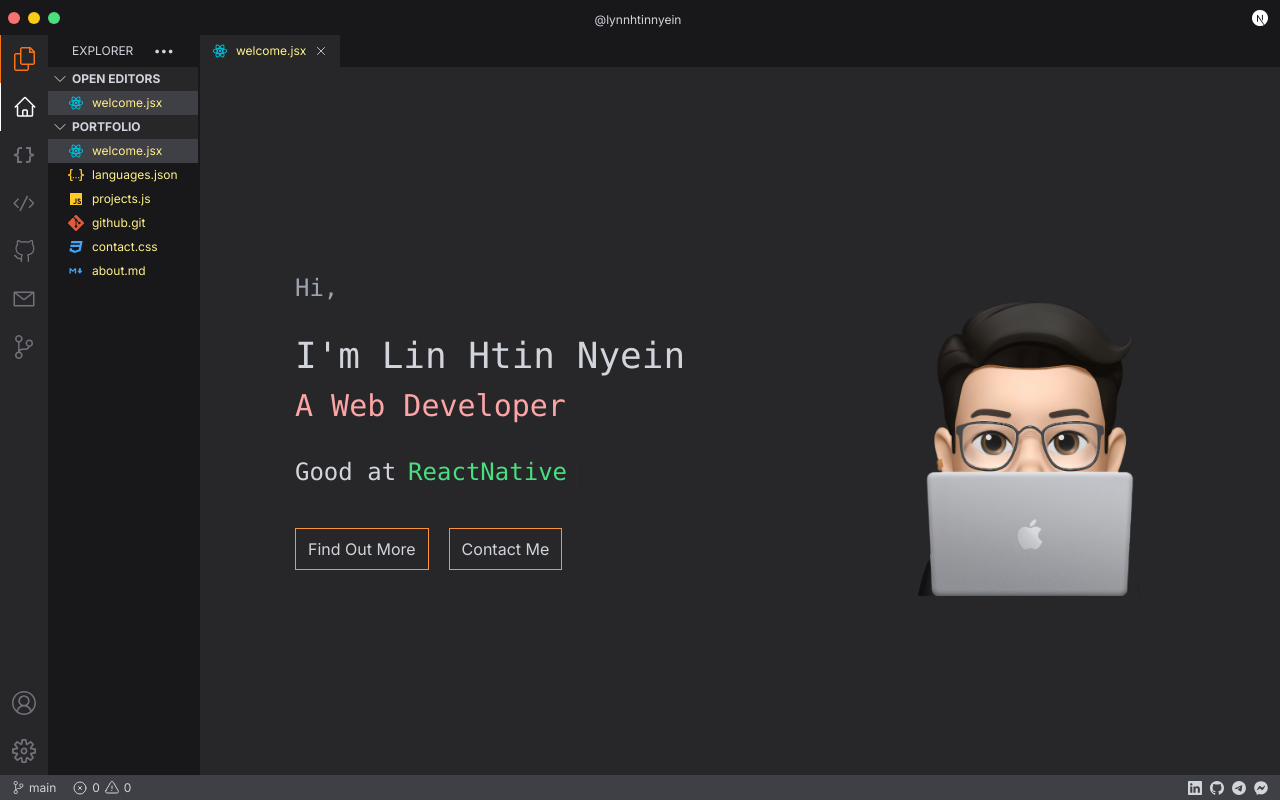
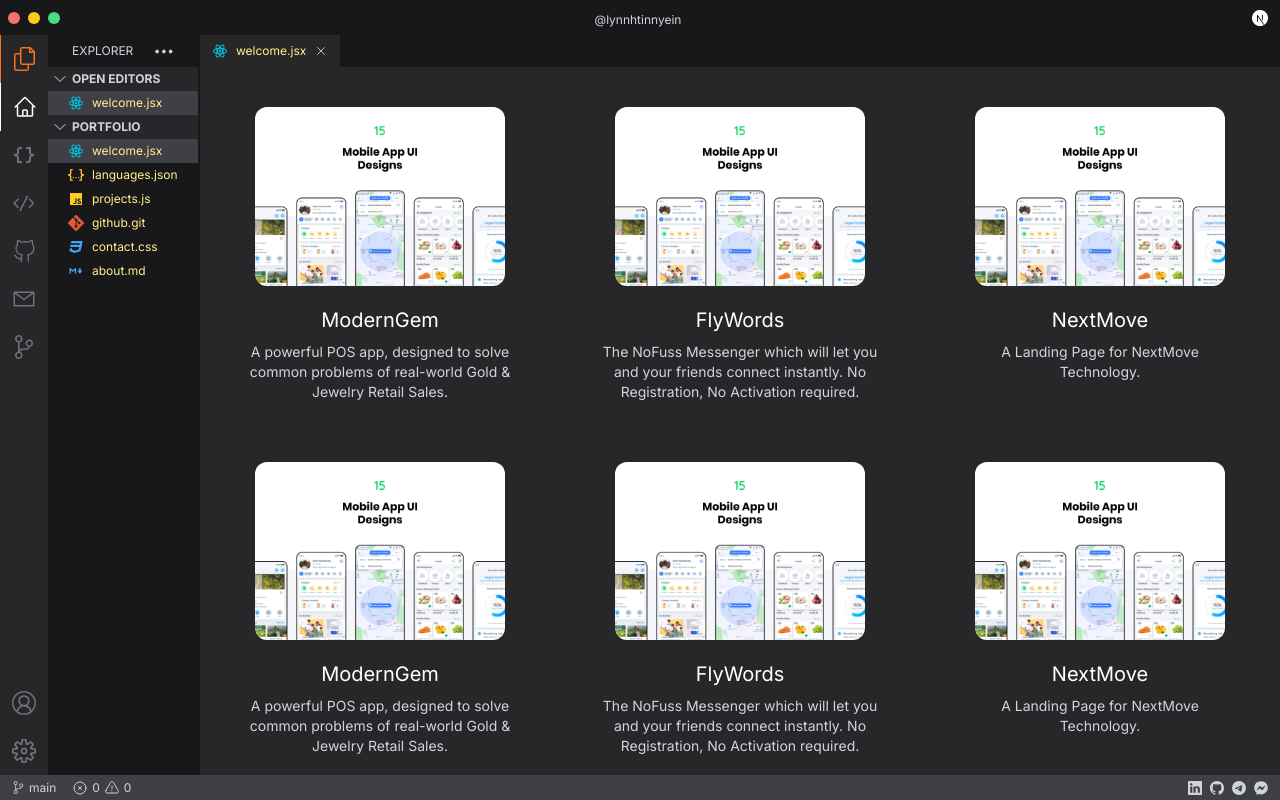
Before and after one commit to lynnhtinnyein/vscode-style-portfolio, a Next.js app: page / in a window 1280 px wide. Built offline with nearby package versions, Linux system fonts and the light colour scheme.

Commit message:
Add Projects page with fadeUp animation

```diff
--- a/components/Home.js
+++ b/components/Home.js
@@ -1,5 +1,5 @@
 'use client';
-import { useMemo, useState } from "react";
+import { useEffect, useMemo, useState } from "react";
 import Header from "./Header";
 import NavBar from "./NavBar";
 import SideBar from "./SideBar";
@@ -9,16 +9,14 @@ import { pages } from "@/data/pages";
 import { useGlobalContext } from "@/context/GlobalContext";
 import Footer from "./Footer";
 import NoOpenPage from "./pages/NoOpenPage";
+import Projects from "./pages/Projects";
 
-const Initial = () => {
+const Home = () => {
 
     const { activePage } = useGlobalContext();
-
     const sideBarWidth = 48;
-
     const { deviceWidth } = useDeviceDetect();
     const [navBarWidth, setNavBarWidth] = useState(180);
-
     const [showNavBar, setShowNavBar] = useState(true);
 
     //computed
@@ -50,11 +48,12 @@ const Initial = () => {
                 >
 
                     <TabBar/>
-                    {
-                        pages.find( e => e.id === activePage )
+
+                        {/* pages.find( e => e.id === activePage )
                         ? pages.find( e => e.id === activePage ).component
-                        : <NoOpenPage/>
-                    }
+                        : <NoOpenPage/> */}
+                        <Projects/>
+
 
                 </div>
             </div>
@@ -65,4 +64,4 @@ const Initial = () => {
     );
 }
 
-export default Initial;
+export default Home;
--- a/components/pages/About.js
+++ b/components/pages/About.js
@@ -1,7 +1,7 @@
 const About = () => {
     return (
         <div>
-            about
+            I'm a web codigo based in Myanmar!
         </div>
     );
 }
--- a/components/pages/Languages.js
+++ b/components/pages/Languages.js
@@ -16,7 +16,7 @@ const Languages = () => {
             <span className="text-2xl text-gray-300 font-mono">
                 <Typewriter
                     words={[
-                        'Languages I specialize in'
+                        'Feel Confident in working with'
                     ]}
                     typeSpeed={30}
                 />
--- a/components/pages/Projects.js
+++ b/components/pages/Projects.js
@@ -1,7 +1,56 @@
+"use client"
+import Image from "next/image";
+import projects from "@/data/projects";
+import useMaxPageHeight from "@/hooks/useMaxPageHeight";
+import { useEffect, useState } from "react";
+
 const Projects = () => {
+
+    const maxPageHeight = useMaxPageHeight();
+    const [mounted, setMounted] = useState(false);
+
+    useEffect( () => {
+        setMounted(true);
+    });
+
     return (
-        <div>
-            projects
+        <div className="container flex flex-wrap justify-between overflow-auto pb-5"
+            style={{
+                maxHeight: maxPageHeight,
+            }}
+        >
+            { projects.map( (project, index) =>
+                <div
+                    key={index}
+                    className={`flex justify-center w-full md:w-1/3 transition-fadeup duration-700 ${
+                        mounted ? 'opacity-96 mt-0' : 'opacity-0 mt-24'
+                    }`}
+                    style={{
+                        transitionDelay: `${(index + 1) * 200}ms`
+                    }}
+                >
+                    <div className="flex flex-col relative w-80 items-center p-5 mt-5 cursor-pointer">
+                        <Image
+                            src="/images/mobile.png"
+                            width={250}
+                            height={200}
+                            priority={true}
+                            alt="Picture of the author"
+                            className="rounded-xl"
+                        />
+                        <span className="text-white text-xl mt-5">
+                            {project.name}
+                        </span>
+                        <span className="text-gray-300 text-sm text-center mt-2">
+                            {project.short_desc}
+                        </span>
+
+                        {/* hover mask */}
+                        <div class="absolute rounded-xl inset-0 hover:bg-white opacity-5 cursor-pointer"></div>
+                    </div>
+                </div>
+            )}
+
         </div>
     );
 }
--- a/components/pages/Welcome.js
+++ b/components/pages/Welcome.js
@@ -44,9 +44,9 @@ const Welcome = () => {
                                 "ReactNative",
                                 "Vue",
                                 "Laravel",
-                                "MySQL",
+                                "Tailwind",
                                 "Bootstrap",
-                                "Tailwind",
+                                "MySQL"
                             ]}
                             loop={false}
                             cursor={true}
@@ -79,7 +79,7 @@ const Welcome = () => {
 
             <div>
                 <Image
-                    src="/me.png"
+                    src="/images/me.png"
                     width={350}
                     height={350}
                     priority={true}
--- /dev/null
+++ b/data/projects.js
@@ -0,0 +1,50 @@
+const projects = [
+    {
+        name: 'ModernGem',
+        status: 'Released',
+        short_desc: 'A powerful POS app, designed to solve common problems of real-world Gold & Jewelry Retail Sales.',
+        showcase_img: 'moderngem.png',
+        screenshots: [],
+
+    },
+    {
+        name: 'FlyWords',
+        status: 'Released',
+        short_desc: 'The NoFuss Messenger which will let you and your friends connect instantly. No Registration, No Activation required.',
+        showcase_img: 'flywords.png',
+        screenshots: [],
+
+    },
+    {
+        name: 'NextMove',
+        status: 'OnGoing',
+        short_desc: 'A Landing Page for NextMove Technology.',
+        showcase_img: 'nextmove.png',
+        screenshots: [],
+    },
+    {
+        name: 'ModernGem',
+        status: 'Released',
+        short_desc: 'A powerful POS app, designed to solve common problems of real-world Gold & Jewelry Retail Sales.',
+        showcase_img: 'moderngem.png',
+        screenshots: [],
+
+    },
+    {
+        name: 'FlyWords',
+        status: 'Released',
+        short_desc: 'The NoFuss Messenger which will let you and your friends connect instantly. No Registration, No Activation required.',
+        showcase_img: 'flywords.png',
+        screenshots: [],
+
+    },
+    {
+        name: 'NextMove',
+        status: 'OnGoing',
+        short_desc: 'A Landing Page for NextMove Technology.',
+        showcase_img: 'nextmove.png',
+        screenshots: [],
+    },
+];
+
+export default projects;
--- a/hooks/useDeviceDetect.js
+++ b/hooks/useDeviceDetect.js
@@ -2,7 +2,10 @@ import { useEffect, useState } from "react";
 
 const useDeviceDetect = () => {
     const [isMobile, setIsMobile] = useState(false);
-    const [dimension, setDimension] = useState(1000);
+    const [dimension, setDimension] = useState({
+        width: 0,
+        height: 0
+    });
 
     const handleResize = () => {
 
@@ -15,9 +18,7 @@ const useDeviceDetect = () => {
 
     useEffect(() => {
         handleResize();
-
         window.addEventListener('resize', handleResize);
-
         return () => window.removeEventListener('resize', handleResize);
     }, []);
 
--- a/icons/social_media_icons/GithubIcon.js
+++ b/icons/social_media_icons/GithubIcon.js
@@ -5,7 +5,7 @@ const GithubIcon = ({ size }) => {
             width={size}
             height={size}
             fill="currentColor"
-            class="bi bi-github"
+            className="bi bi-github"
             viewBox="0 0 16 16"
         >
             <path d="M8 0C3.58 0 0 3.58 0 8c0 3.54 2.29 6.53 5.47 7.59.4.07.55-.17.55-.38 0-.19-.01-.82-.01-1.49-2.01.37-2.53-.49-2.69-.94-.09-.23-.48-.94-.82-1.13-.28-.15-.68-.52-.01-.53.63-.01 1.08.58 1.23.82.72 1.21 1.87.87 2.33.66.07-.52.28-.87.51-1.07-1.78-.2-3.64-.89-3.64-3.95 0-.87.31-1.59.82-2.15-.08-.2-.36-1.02.08-2.12 0 0 .67-.21 2.2.82.64-.18 1.32-.27 2-.27.68 0 1.36.09 2 .27 1.53-1.04 2.2-.82 2.2-.82.44 1.1.16 1.92.08 2.12.51.56.82 1.27.82 2.15 0 3.07-1.87 3.75-3.65 3.95.29.25.54.73.54 1.48 0 1.07-.01 1.93-.01 2.2 0 .21.15.46.55.38A8.012 8.012 0 0 0 16 8c0-4.42-3.58-8-8-8z" />{" "}
--- a/icons/social_media_icons/LinkedInIcon.js
+++ b/icons/social_media_icons/LinkedInIcon.js
@@ -5,7 +5,7 @@ const LinkedInIcon = ({ size }) => {
             width={size}
             height={size}
             fill="currentColor"
-            class="bi bi-linkedin"
+            className="bi bi-linkedin"
             viewBox="0 0 16 16"
         >
             <path d="M0 1.146C0 .513.526 0 1.175 0h13.65C15.474 0 16 .513 16 1.146v13.708c0 .633-.526 1.146-1.175 1.146H1.175C.526 16 0 15.487 0 14.854V1.146zm4.943 12.248V6.169H2.542v7.225h2.401zm-1.2-8.212c.837 0 1.358-.554 1.358-1.248-.015-.709-.52-1.248-1.342-1.248-.822 0-1.359.54-1.359 1.248 0 .694.521 1.248 1.327 1.248h.016zm4.908 8.212V9.359c0-.216.016-.432.08-.586.173-.431.568-.878 1.232-.878.869 0 1.216.662 1.216 1.634v3.865h2.401V9.25c0-2.22-1.184-3.252-2.764-3.252-1.274 0-1.845.7-2.165 1.193v.025h-.016a5.54 5.54 0 0 1 .016-.025V6.169h-2.4c.03.678 0 7.225 0 7.225h2.4z" />{" "}
--- a/icons/social_media_icons/TelegramIcon.js
+++ b/icons/social_media_icons/TelegramIcon.js
@@ -5,7 +5,7 @@ const TelegramIcon = ({ size }) => {
             width={size}
             height={size}
             fill="currentColor"
-            class="bi bi-telegram"
+            className="bi bi-telegram"
             viewBox="0 0 16 16"
         >
             <path d="M16 8A8 8 0 1 1 0 8a8 8 0 0 1 16 0zM8.287 5.906c-.778.324-2.334.994-4.666 2.01-.378.15-.577.298-.595.442-.03.243.275.339.69.47l.175.055c.408.133.958.288 1.243.294.26.006.549-.1.868-.32 2.179-1.471 3.304-2.214 3.374-2.23.05-.012.12-.026.166.016.047.041.042.12.037.141-.03.129-1.227 1.241-1.846 1.817-.193.18-.33.307-.358.336a8.154 8.154 0 0 1-.188.186c-.38.366-.664.64.015 1.088.327.216.589.393.85.571.284.194.568.387.936.629.093.06.183.125.27.187.331.236.63.448.997.414.214-.02.435-.22.547-.82.265-1.417.786-4.486.906-5.751a1.426 1.426 0 0 0-.013-.315.337.337 0 0 0-.114-.217.526.526 0 0 0-.31-.093c-.3.005-.763.166-2.984 1.09z" />{" "}
--- a/next.config.js
+++ b/next.config.js
@@ -2,3 +2,7 @@
 const nextConfig = {}
 
 module.exports = nextConfig
+
+// images: {
+//     domains: ["amazonaws.com"],
+//   },
--- a/tailwind.config.js
+++ b/tailwind.config.js
@@ -12,6 +12,12 @@ module.exports = {
         'gradient-conic':
           'conic-gradient(from 180deg at 50% 50%, var(--tw-gradient-stops))',
       },
+      transitionProperty: {
+        'height': 'height',
+        'width': 'width',
+        'spacing': 'margin, padding',
+        'fadeup': 'opacity, margin'
+      }
     },
   },
   plugins: [],
```
Also changed, not shown: public/images/me.png (renamed from public/me.png), public/images/mobile.png (added).
